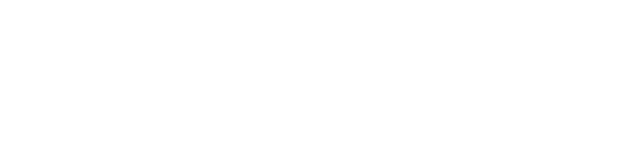
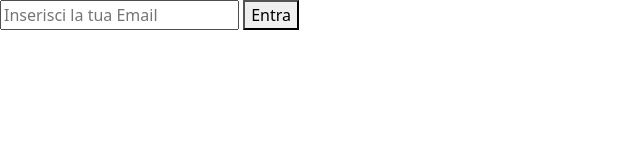
Before and after one commit to Andrea-Pomati/js-mail-dadi, a plain HTML site: page index.html in a window 1280 px wide. Shown: the whole page, without its empty margins (0-640 px from the left). Drawn offline with nearby package versions, Linux system fonts and the light colour scheme.

Commit message:
feat: input and placeholder

```diff
--- a/index.html
+++ b/index.html
@@ -11,11 +11,13 @@
 </head>
 <body>
 
+    <!--parte mail  -->
+
+    <input type="email" placeholder="Inserisci la tua Email" id="_input-email">
+    <button>Entra</button>
 
 
-
-
-
+    <!--/parte mail  -->
 
 
 
```
